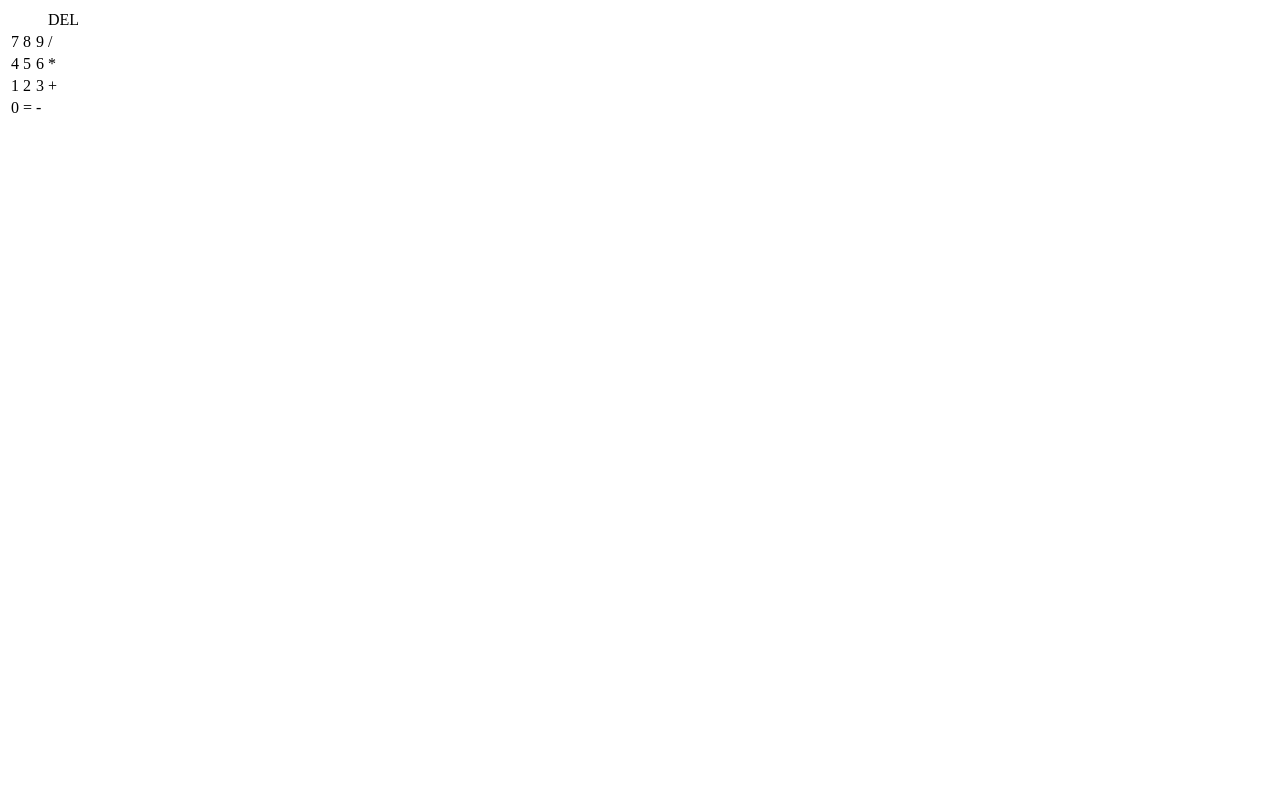
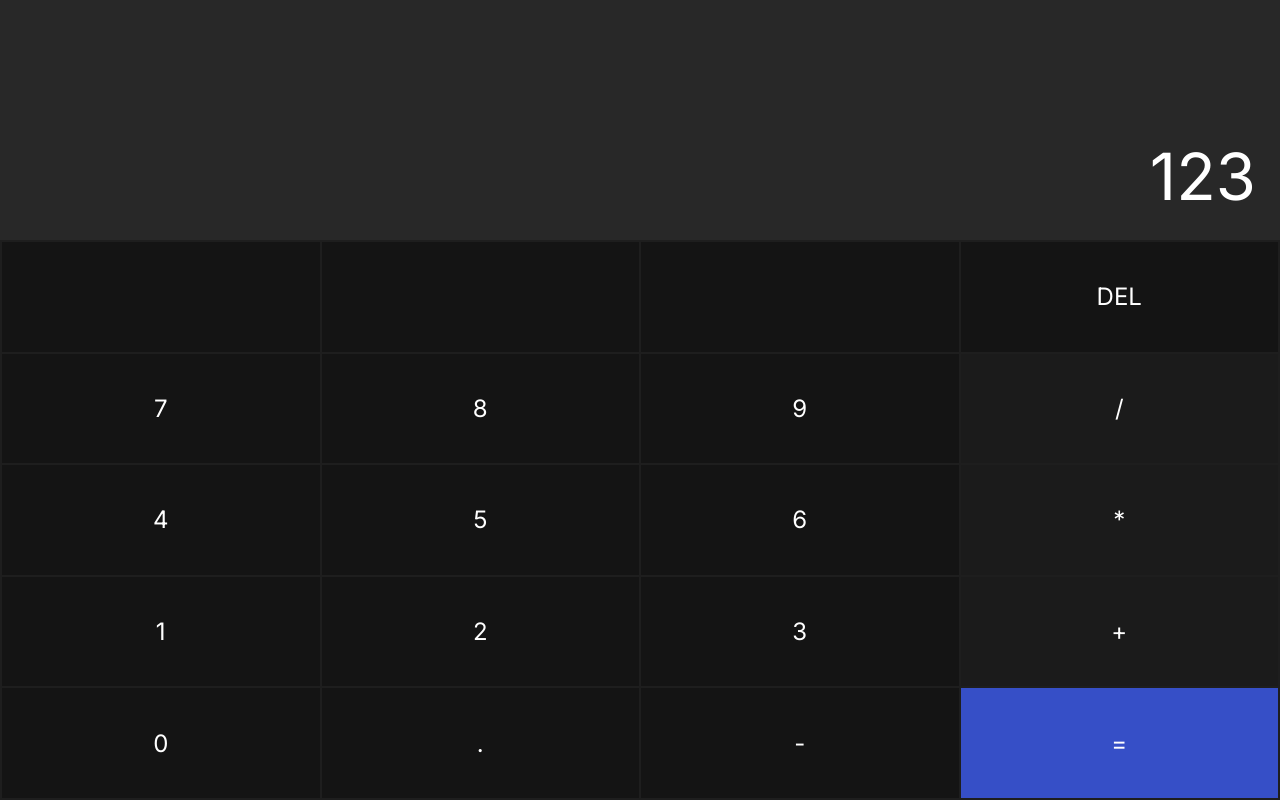
Before and after one commit to akrhode/simple-calculator, a plain HTML site: page index.html in a window 1280 px wide. Drawn offline with Linux system fonts and the light colour scheme.

Commit message:
Style calculator

```diff
--- a/index.html
+++ b/index.html
@@ -6,8 +6,15 @@
     <meta name="viewport" content="width=device-width, initial-scale=1.0" />
     <title>Calculator</title>
     <link rel="stylesheet" href="style.css"></link>
+    <link rel="preconnect" href="https://fonts.googleapis.com">
+<link rel="preconnect" href="https://fonts.gstatic.com" crossorigin>
+<link href="https://fonts.googleapis.com/css2?family=Inter:wght@100;200;300;400;500;600;700;800;900&family=Roboto:wght@300;400;500;700&family=Rubik:wght@400;500;600;700&display=swap" rel="stylesheet">
   </head>
   <body>
+    <div id="resultArea">
+123
+    </div>
+
     <table>
       <tr>
         <td></td>
@@ -20,28 +27,28 @@
         <td>7</td>
         <td>8</td>
         <td>9</td>
-        <td>/</td>
+        <td class="operator">/</td>
       </tr>
 
       <tr>
         <td>4</td>
         <td>5</td>
         <td>6</td>
-        <td>*</td>
+        <td class="operator">*</td>
       </tr>
 
       <tr>
         <td>1</td>
         <td>2</td>
         <td>3</td>
-        <td>+</td>
+        <td class="operator">+</td>
       </tr>
 
       <tr>
         <td>0</td>
-        <td>=</td>
+        <td>.</td>
         <td>-</td>
-        <td></td>
+        <td id="result">=</td>
       </tr>
     </table>
   </body>
--- a/style.css
+++ b/style.css
@@ -0,0 +1,51 @@
+body {
+  font-family: "Inter", sans-serif;
+  margin: 0;
+}
+
+table {
+  width: 100%;
+  height: 70vh;
+  background-color: rgb(30, 30, 30);
+  color: white;
+}
+
+td {
+  width: 25%;
+  text-align: center;
+  font-size: 24px;
+  background-color: rgb(20, 20, 20);
+}
+
+td:hover {
+  cursor: pointer;
+  background-color: rgb(25, 25, 25);
+}
+
+#resultArea {
+  height: 30vh;
+  background-color: rgb(40, 40, 40);
+  color: white;
+  font-size: 65px;
+  display: flex;
+  justify-content: flex-end;
+  align-items: flex-end;
+  padding: 24px;
+  box-sizing: border-box;
+}
+
+#result {
+  background-color: #364fc7;
+}
+
+#result:hover {
+  background-color: #4c6ef5;
+}
+
+.operator {
+  background-color: rgb(27, 27, 27);
+}
+
+.operator:hover {
+  background-color: rgb(35, 35, 35);
+}
```
